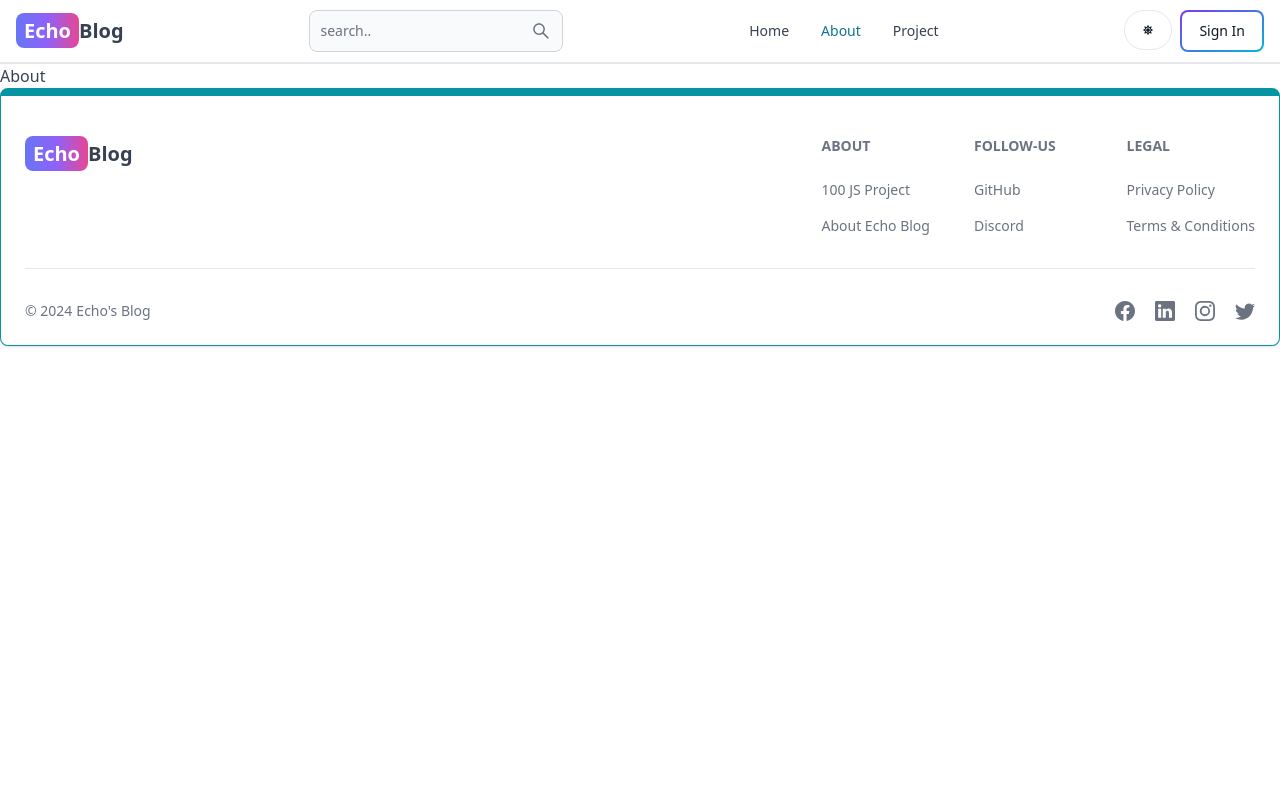
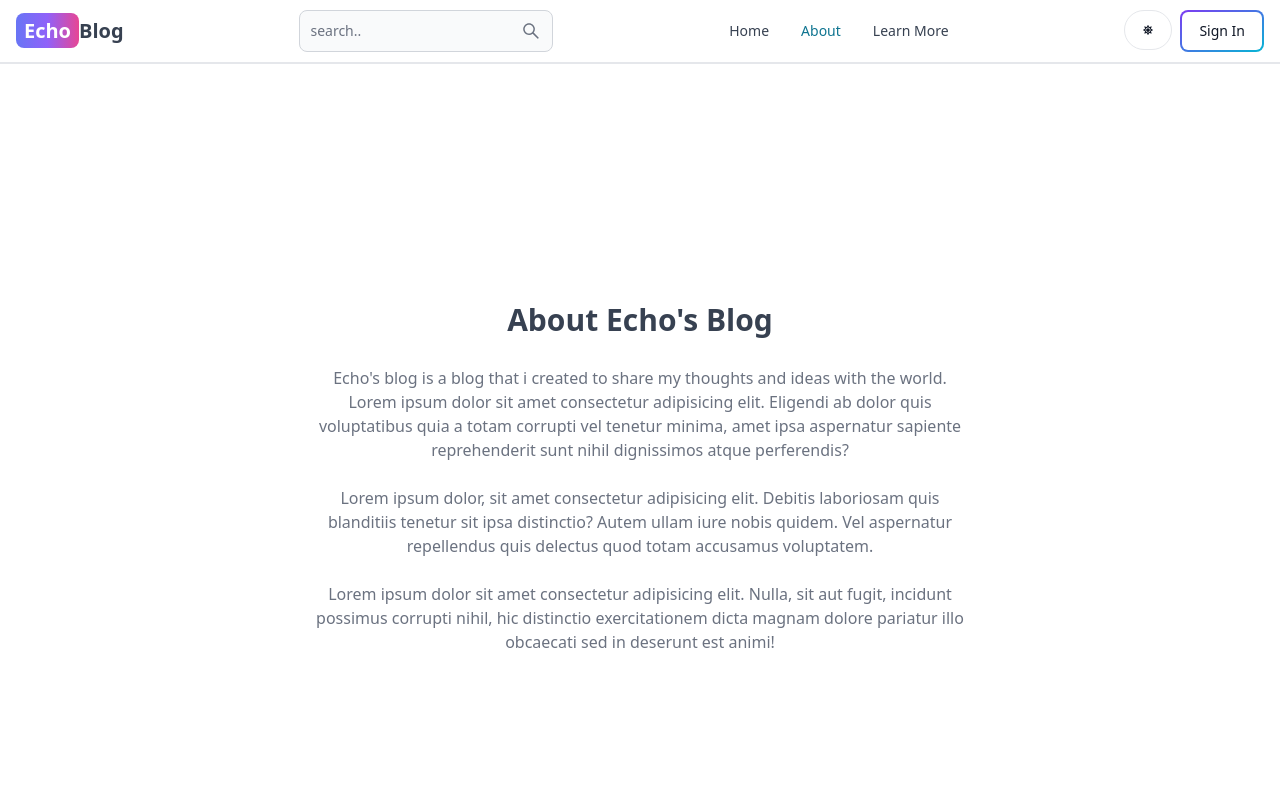
Before and after one commit to Mohd-Arsalan-Khan/Blog, a React (Vite) app in the folder client/: page /About in a window 1280 px wide. Shown: the top 800 px of the page. Built offline with nearby package versions, Linux system fonts and the light colour scheme; no server answers.

Commit message:
complete about and learn more pages

```diff
--- a/client/src/App.jsx
+++ b/client/src/App.jsx
@@ -3,7 +3,7 @@ import Dashboard from "./pages/Dashboard"
 import About from "./pages/About"
 import Signin from "./pages/SignIn"
 import Home from "./pages/Home"
-import Project from "./pages/Project"
+import Learn from "./pages/Learn"
 import Header from "./components/Header"
 import SignUp from "./pages/SignUp"
 import Footer from "./components/Footer"
@@ -31,7 +31,7 @@ function App() {
       <Route path= "/create-post" element= {<Createpost/>} />
       <Route path= "/update-post/:postId" element= {<UpdatePost/>} />
       </Route>
-      <Route path= "/Project" element= {<Project />} />
+      <Route path= "/Learn" element= {<Learn />} />
       <Route path= "/Sign-In" element= {<Signin/>} />
       <Route path= "/Sign-Up" element= {<SignUp/>} />
       <Route path="/search" element={<Search/>}/>
--- a/client/src/components/Footer.jsx
+++ b/client/src/components/Footer.jsx
@@ -19,11 +19,11 @@ function footerComp() {
                     <Footer.Title title="About"/>
                     <Footer.LinkGroup col>
                         <Footer.Link
-                        href='https://www.100jsprojects.com'
+                        href='https://www.javascript.com/'
                         target='_blank'
                         rel='noopener noreferrer'
                         >
-                            100 JS Project
+                            Learn More
                         </Footer.Link>
                         <Footer.Link
                         href='/About'
--- a/client/src/components/Header.jsx
+++ b/client/src/components/Header.jsx
@@ -111,9 +111,9 @@ function Header() {
                 About
                 </Link>
             </Navbar.Link>
-            <Navbar.Link active={path === "/Project"} as={"div"}>
-                <Link to="/Project">
-                Project
+            <Navbar.Link active={path === "/Learn"} as={"div"}>
+                <Link to="/Learn">
+                Learn More
                 </Link>
             </Navbar.Link>
         </Navbar.Collapse>
--- a/client/src/pages/About.jsx
+++ b/client/src/pages/About.jsx
@@ -2,7 +2,25 @@ import React from 'react'
 
 function About() {
   return (
-    <div>About</div>
+    <div className='min-h-screen flex items-center justify-center'>
+      <div className="max-w-2xl mx-auto p-3 text-center">
+        <div className="">
+          <h1 className='text-3xl font-semibold text-center m-7'>About Echo's Blog</h1>
+          <div className="text-md text-gray-500 flex flex-col gap-6">
+            <p>
+              Echo's blog is a blog that i created to share my thoughts and ideas with the world.
+              Lorem ipsum dolor sit amet consectetur adipisicing elit. Eligendi ab dolor quis voluptatibus quia a totam corrupti vel tenetur minima, amet ipsa aspernatur sapiente reprehenderit sunt nihil dignissimos atque perferendis?
+            </p>
+            <p>
+              Lorem ipsum dolor, sit amet consectetur adipisicing elit. Debitis laboriosam quis blanditiis tenetur sit ipsa distinctio? Autem ullam iure nobis quidem. Vel aspernatur repellendus quis delectus quod totam accusamus voluptatem.
+            </p>
+            <p>
+              Lorem ipsum dolor sit amet consectetur adipisicing elit. Nulla, sit aut fugit, incidunt possimus corrupti nihil, hic distinctio exercitationem dicta magnam dolore pariatur illo obcaecati sed in deserunt est animi!
+            </p>
+          </div>
+        </div>
+      </div>
+    </div>
   )
 }
 
--- /dev/null
+++ b/client/src/pages/Learn.jsx
@@ -0,0 +1,14 @@
+import React from 'react'
+import CallToAction from"../components/CallToAction"
+
+function Learn() {
+  return (
+    <div className='min-h-screen max-w-2xl mx-auto flex justify-center items-center flex-col gap-6 p-3'>
+      <h1 className='text-3xl font-semibold'>Learn More</h1>
+      <p className='text-md text-gray-500'>Build more porject while learning HTML, CSS, JS, React, Next</p>
+      <CallToAction/>
+    </div>
+  )
+}
+
+export default Learn
--- a/client/src/pages/Project.jsx
+++ /dev/null
@@ -1,9 +0,0 @@
-import React from 'react'
-
-function project() {
-  return (
-    <div>project</div>
-  )
-}
-
-export default project
```
